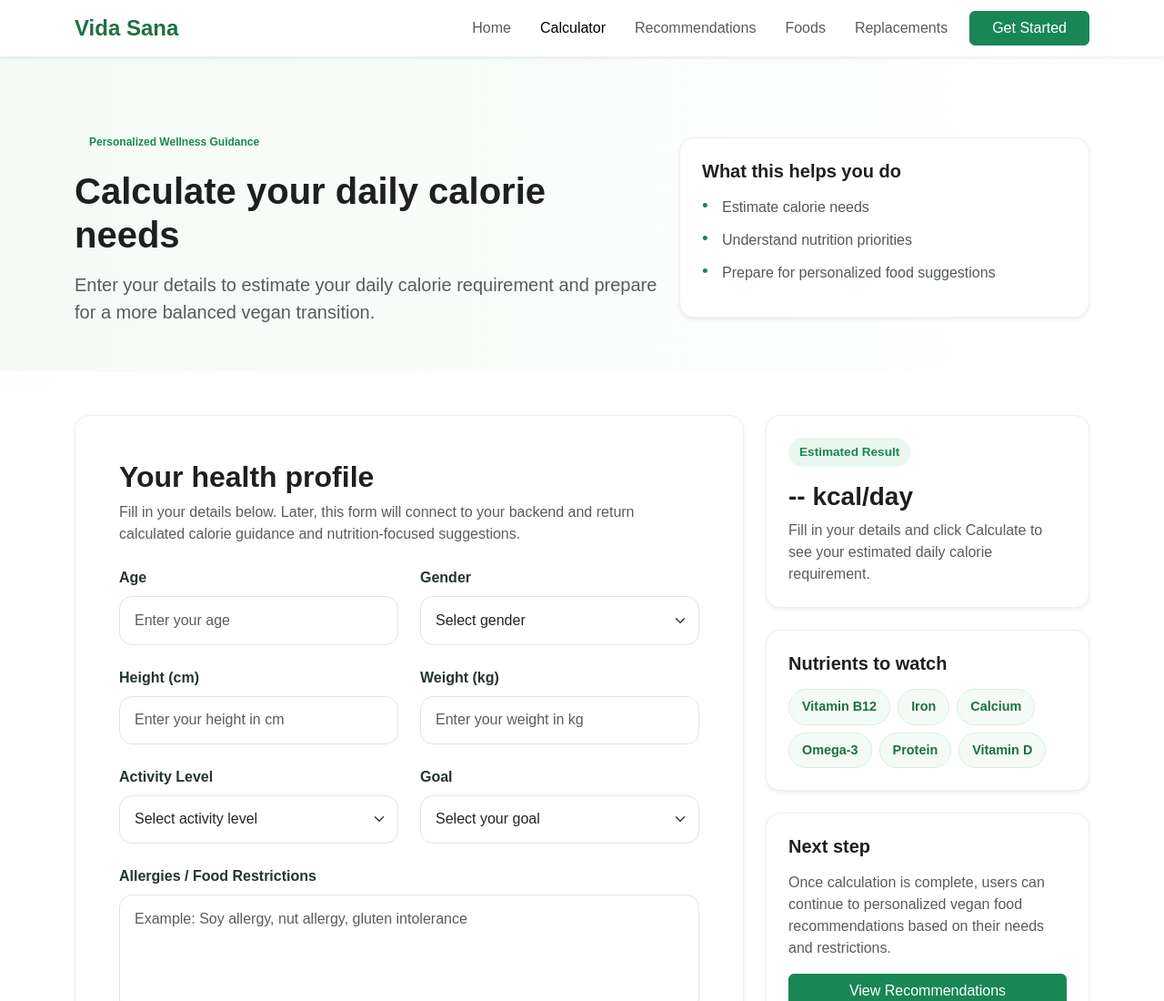
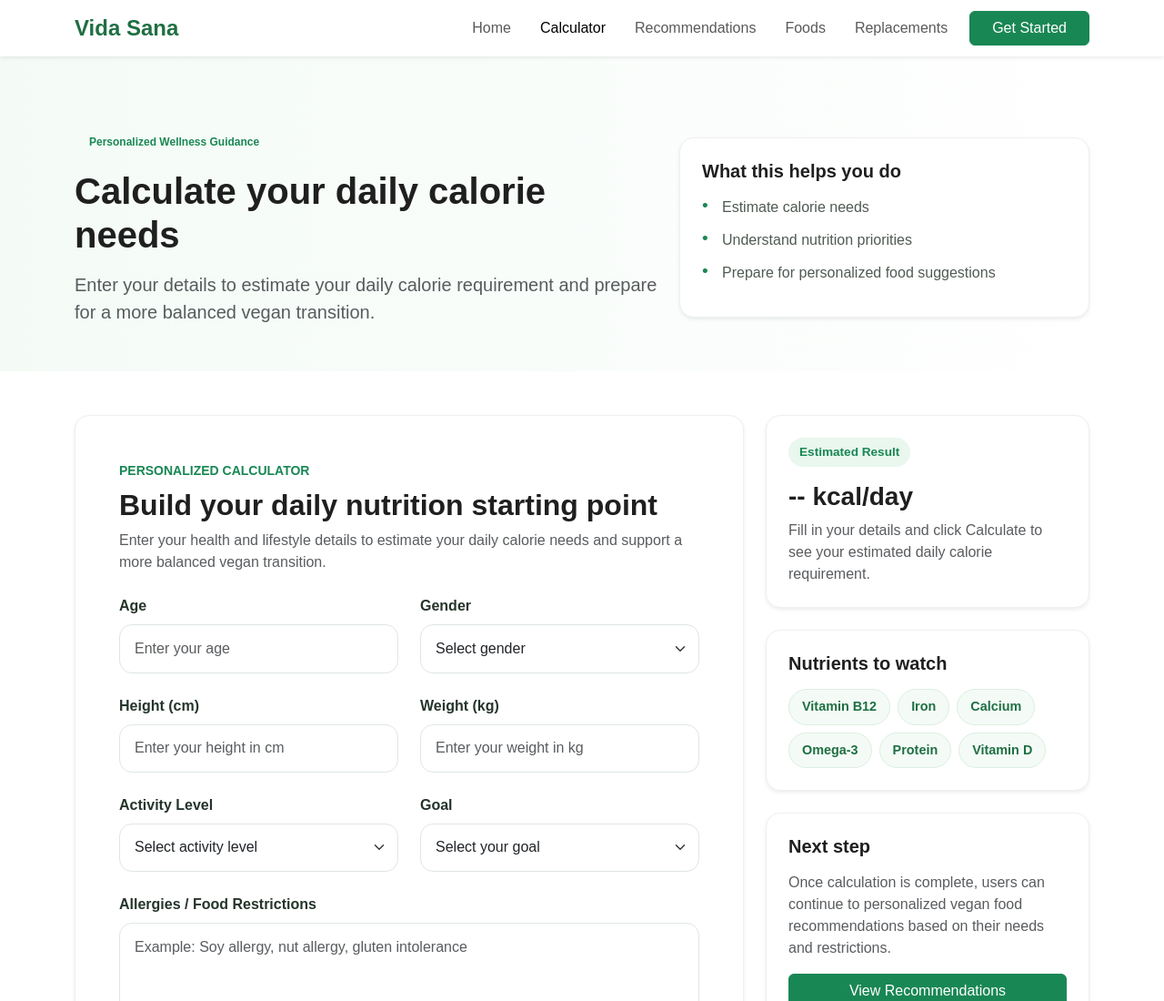
Before and after one commit to BosuBose132/Vida-Sana, a website: page frontend/pages/calculator.html in a window 1280 px wide. Shown: the top 1100 px of the page at 91% size. Drawn offline with nearby package versions, Linux system fonts and the light colour scheme.

Commit message:
feat: change description in the UI

```diff
--- a/frontend/pages/calculator.html
+++ b/frontend/pages/calculator.html
@@ -96,12 +96,18 @@
           <!-- Form Card -->
           <div class="col-lg-8">
             <div class="form-card bg-white rounded-4 shadow-sm p-4 p-lg-5">
-              <div class="mb-4">
-                <h2 class="fw-bold mb-2">Your health profile</h2>
+              <div class="mb-4 form-card-header">
+                <span
+                  class="small text-success fw-semibold text-uppercase d-inline-block mb-2"
+                >
+                  Personalized Calculator
+                </span>
+                <h2 class="fw-bold mb-2">
+                  Build your daily nutrition starting point
+                </h2>
                 <p class="text-muted mb-0">
-                  Fill in your details below. Later, this form will connect to
-                  your backend and return calculated calorie guidance and
-                  nutrition-focused suggestions.
+                  Enter your health and lifestyle details to estimate your daily
+                  calorie needs and support a more balanced vegan transition.
                 </p>
               </div>
               <form id="calculatorForm" novalidate>
```
